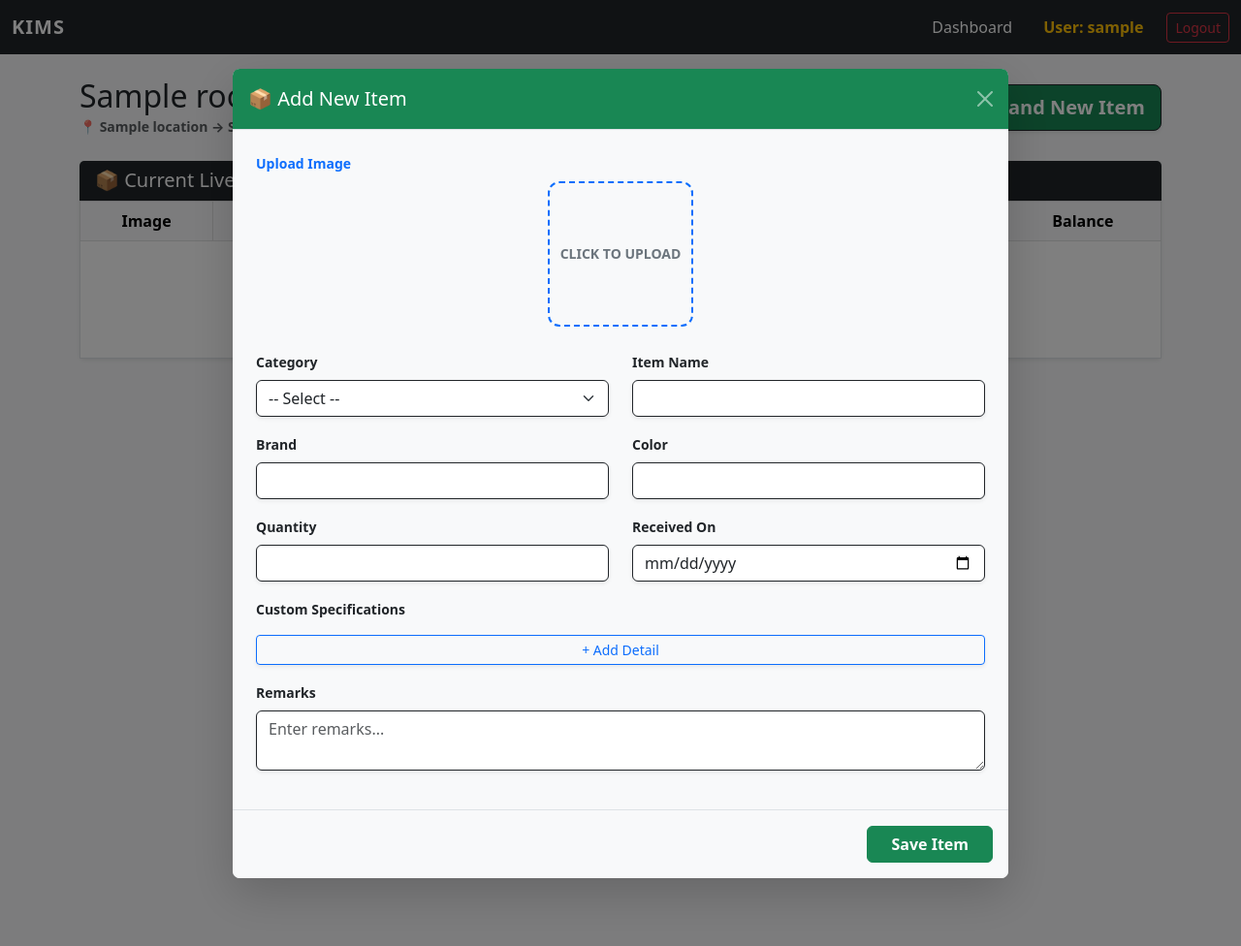
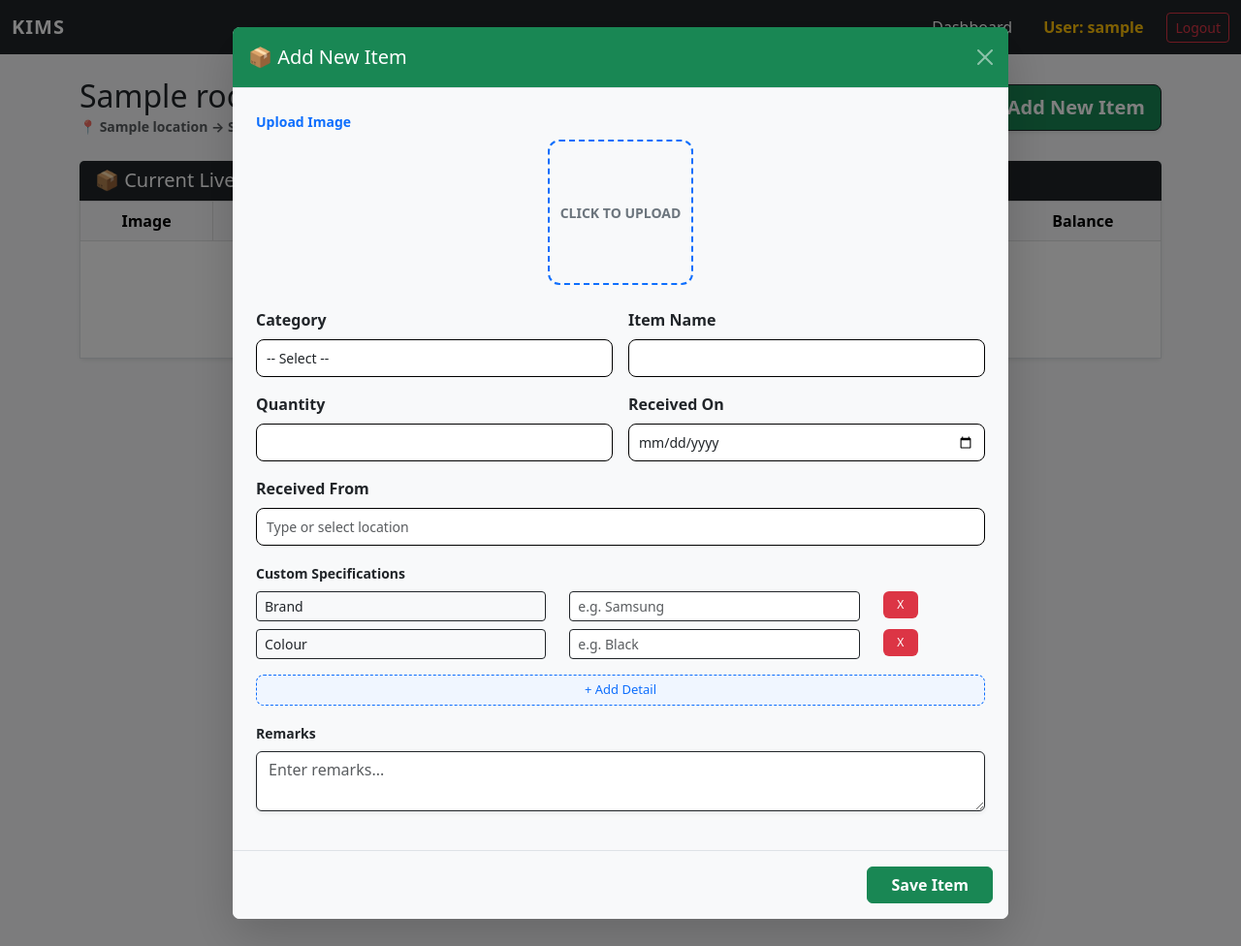
Before and after one commit to sambhavsharma27/KIMS, a Django app: page /room/1/ledger/ in a window 1280 px wide, after a click on "➕ Add New Item". Shown: the whole page at 97% size. Run offline with Django 5.2, Linux system fonts and the light colour scheme; a user stored in the database is signed in; tables that the repository leaves empty hold one stand-in row (values such as "Sample post"); data that the repository does not hold is empty; some libraries are stand-ins or nearby versions.

Commit message:
Add New Items changes

```diff
--- /dev/null
+++ b/inventory/static/css/inventory-ui.css
@@ -0,0 +1,78 @@
+
+   /* ===== Custom Specifications UI Fix ===== */
+
+.spec-input {
+    border: none !important;
+    background: #f8f9fa;
+    border-radius: 8px;
+    padding: 6px 10px;
+    font-size: 13px;
+}
+
+.spec-input:focus {
+    outline: none;
+    box-shadow: 0 0 0 2px rgba(13,110,253,0.15);
+    background: #fff;
+}
+
+/* Small Red Remove Button */
+.remove-btn {
+    background: #dc3545;
+    border: none;
+    color: white;
+    border-radius: 6px;
+    font-size: 12px;
+    padding: 2px 6px;
+    height: 28px;
+    width: 36px;
+    display: flex;
+    align-items: center;
+    justify-content: center;
+}
+
+.remove-btn:hover {
+    background: #bb2d3b;
+}
+
+/* Smaller Add Button */
+.add-spec-btn {
+    font-size: 13px;
+    padding: 5px 10px;
+    border-radius: 8px;
+    border: 1px dashed #0d6efd;
+    background: #f0f6ff;
+    color: #0d6efd;
+}
+
+.add-spec-btn:hover {
+    background: #e7f1ff;
+}
+
+/* Reduce spacing */
+.spec-row {
+    margin-bottom: 6px !important;
+}
+/* ===== Remarks Styling ===== */
+
+.remarks-input {
+    border: none !important;
+    background: #f8f9fa;
+    border-radius: 8px;
+    padding: 8px 10px;
+    font-size: 13px;
+    resize: none; /* optional: remove drag resize */
+}
+
+.remarks-input:focus {
+    outline: none;
+    box-shadow: 0 0 0 2px rgba(13,110,253,0.15);
+    background: #fff;
+}
+/* Top Form Fields - Black Border */
+.modern-input {
+    border: 1px solid #000 !important;
+    border-radius: 8px;
+    padding: 8px 10px;
+    font-size: 14px;
+    background: #fff;
+}
--- a/inventory/templates/inventory/room_ledger.html
+++ b/inventory/templates/inventory/room_ledger.html
@@ -1,8 +1,12 @@
 {% extends 'inventory/base.html' %}
+{% load static %}
 
 {% block content %}
+
+<link rel="stylesheet" href="{% static 'css/inventory-ui.css' %}">
 <style>
     /* Advanced Image Upload & UI Styling */
+
     .custom-file-upload {
         border: 2px dashed #0d6efd;
         border-radius: 12px;
@@ -18,6 +22,7 @@
         position: relative;
         transition: all 0.2s;
     }
+
     .custom-file-upload:hover { background-color: #e9ecef; border-color: #0a58ca; }
     .upload-placeholder { display: flex; flex-direction: column; align-items: center; color: #6c757d; }
     .image-preview-wrapper { width: 100%; height: 100%; border-radius: 10px; overflow: hidden; }
@@ -30,6 +35,89 @@
     }
     .item-name-link:hover, .balance-link:hover { text-decoration: underline !important; cursor: pointer; }
     .table-hover-shadow:hover { background-color: rgba(0,0,0,0.02); }
+    /* ===== Remarks Styling ===== */
+
+
+/* ===== Custom Specifications UI Fix ===== */
+
+.spec-input {
+    border: none !important;
+    background: #f8f9fa;
+    border-radius: 8px;
+    padding: 6px 10px;
+    font-size: 13px;
+}
+
+.spec-input:focus {
+    outline: none;
+    box-shadow: 0 0 0 2px rgba(13,110,253,0.15);
+    background: #fff;
+}
+
+/* Small Red Remove Button */
+.remove-btn {
+    background: #dc3545;
+    border: none;
+    color: white;
+    border-radius: 6px;
+    font-size: 12px;
+    padding: 2px 6px;
+    height: 28px;
+    width: 36px;
+    display: flex;
+    align-items: center;
+    justify-content: center;
+}
+
+.remove-btn:hover {
+    background: #bb2d3b;
+}
+
+/* Smaller Add Button */
+.add-spec-btn {
+    font-size: 13px;
+    padding: 5px 10px;
+    border-radius: 8px;
+    border: 1px dashed #0d6efd;
+    background: #f0f6ff;
+    color: #0d6efd;
+}
+
+.add-spec-btn:hover {
+    background: #e7f1ff;
+}
+
+/* Reduce spacing */
+.spec-row {
+    margin-bottom: 6px !important;
+}
+/* ===== Remarks Styling ===== */
+
+.remarks-input {
+    border: none !important;
+    background: #f8f9fa;
+    border-radius: 8px;
+    padding: 8px 10px;
+    font-size: 13px;
+    resize: none; /* optional: remove drag resize */
+}
+
+.remarks-input:focus {
+    outline: none;
+    box-shadow: 0 0 0 2px rgba(13,110,253,0.15);
+    background: #fff;
+}
+/* Top Form Fields - Black Border */
+.modern-input {
+    border: 1px solid #000 !important;
+    border-radius: 8px;
+    padding: 8px 10px;
+    font-size: 14px;
+    background: #fff;
+}
+
+/* Focus Effect (keep modern feel) */
+
 </style>
 
 <div class="d-flex justify-content-between align-items-center mb-4 mt-3">
@@ -38,7 +126,7 @@
         <small class="text-muted fw-bold">📍 {{ location.name }} &rarr; {{ building.name }} &rarr; {{ floor.name }}</small>
     </div>
     <button type="button" class="btn btn-success shadow-sm btn-lg fw-bold border-dark" data-bs-toggle="modal" data-bs-target="#addNewItemModal">
-        ➕ Add Brand New Item
+        ➕ Add New Item
     </button>
 </div>
 
@@ -82,9 +170,9 @@
                                     {% if item.specifications %}
                                         {% for key, val in item.specifications.items %}
                                             <div class="row mb-2 spec-row-item">
-                                                <div class="col-5"><input type="text" class="form-control form-control-sm border-dark" name="spec_keys[]" value="{{ key }}" required></div>
-                                                <div class="col-5"><input type="text" class="form-control form-control-sm border-dark" name="spec_values[]" value="{{ val }}" required></div>
-                                                <div class="col-2"><button type="button" class="btn btn-sm btn-danger w-100" onclick="this.parentElement.parentElement.remove()">X</button></div>
+                                                <div class="col-5"><input type="text" class="form-control form-control-sm spec-input" name="spec_keys[]" value="{{ key }}" required></div>
+                                                <div class="col-5"><input type="text" class="form-control form-control-sm spec-input" name="spec_values[]" value="{{ val }}" required></div>
+                                                <div class="col-2"><button type="button" class="remove-btn" onclick="this.parentElement.parentElement.remove()">X</button></div>
                                             </div>
                                         {% endfor %}
                                     {% endif %}
@@ -160,43 +248,55 @@
                             </div>
                         </div>
                     </div>
-                    <div class="row mb-3">
+                    <div class="row g-3 mb-3">
                         <div class="col-md-6">
-                            <label class="form-label fw-bold small">Category</label>
-                            <select class="form-select border-dark shadow-sm" name="category" required>
+                            <label class="form-label fw-semibold">Category</label>
+                            <select class="form-control modern-input" name="category" required>
                                 <option value="">-- Select --</option>
-                                {% for cat in categories %} <option value="{{ cat.id }}">{{ cat.name }}</option> {% endfor %}
+                                {% for cat in categories %}
+                                    <option value="{{ cat.id }}">{{ cat.name }}</option>
+                                {% endfor %}
                             </select>
                         </div>
+
                         <div class="col-md-6">
-                            <label class="form-label fw-bold small">Item Name</label>
-                            <input type="text" class="form-control border-dark shadow-sm" name="item_name" required>
+                            <label class="form-label fw-semibold">Item Name</label>
+                            <input type="text" class="form-control modern-input" name="item_name" required>
                         </div>
-                    </div>
-                    <div class="row mb-3">
+
                         <div class="col-md-6">
-                            <label class="form-label fw-bold small">Brand</label>
-                            <input type="text" class="form-control border-dark shadow-sm" name="item_brand">
+                            <label class="form-label fw-semibold">Quantity</label>
+                            <input type="number" class="form-control modern-input" name="quantity" min="1" required>
                         </div>
+
                         <div class="col-md-6">
-                            <label class="form-label fw-bold small">Color</label>
-                            <input type="text" class="form-control border-dark shadow-sm" name="item_colour">
+                            <label class="form-label fw-semibold">Received On</label>
+                            <input type="date" class="form-control modern-input" name="received_on" required>
                         </div>
-                    </div>
-                    <div class="row mb-3">
-                        <div class="col-md-6">
-                            <label class="form-label fw-bold small">Quantity</label>
-                            <input type="number" class="form-control border-dark shadow-sm" name="quantity" min="1" required>
-                        </div>
-                        <div class="col-md-6">
-                            <label class="form-label fw-bold small">Received On</label>
-                            <input type="date" class="form-control border-dark shadow-sm" name="received_on">
+
+                        <div class="col-12">
+                            <label class="form-label fw-semibold" >Received From</label>
+                            <input type="text" class="form-control modern-input" name="received_from"
+                                list="locationsList" placeholder="Type or select location" required>
                         </div>
                     </div>
                     <div class="mb-3">
                         <label class="form-label fw-bold small">Custom Specifications</label>
-                        <div id="specs-container" class="mb-2"></div>
-                        <button type="button" class="btn btn-outline-primary btn-sm w-100 shadow-sm" onclick="addSpecRow('specs-container')">+ Add Detail</button>
+                        <div id="specs-container" class="mb-2">
+                            <div class="row mb-2">
+                                <div class="col-5"><input type="text" class="form-control form-control-sm border-dark bg-light" name="spec_keys[]" value="Brand" readonly></div>
+                                <div class="col-5"><input type="text" class="form-control form-control-sm border-dark" name="spec_values[]" placeholder="e.g. Samsung" ></div>
+                                <div class="col-2"><button type="button" class="remove-btn" onclick="this.parentElement.parentElement.remove()">X</button></div>
+                                <div class="col-2"></div>
+                            </div>
+                            <div class="row mb-2">
+                                <div class="col-5"><input type="text" class="form-control form-control-sm border-dark bg-light" name="spec_keys[]" value="Colour" readonly></div>
+                                <div class="col-5"><input type="text" class="form-control form-control-sm border-dark" name="spec_values[]" placeholder="e.g. Black" ></div>
+                                <div class="col-2"><button type="button" class="remove-btn" onclick="this.parentElement.parentElement.remove()">X</button></div>
+                                <div class="col-2"></div>
+                            </div>
+                        </div>
+                        <button type="button" class="btn w-100 mt-2 add-spec-btn" onclick="addSpecRow('specs-container')">+ Add Detail</button>
                     </div>
                     <div class="mb-3 mt-3">
                         <label class="form-label fw-bold small">Remarks</label>
@@ -257,7 +357,9 @@
 
                             <label class="form-label fw-bold small">Specifications</label>
                             <div id="edit-specs-container" class="mb-2"></div>
-                            <button type="button" class="btn btn-outline-primary btn-sm w-100 shadow-sm" onclick="addSpecRow('edit-specs-container')">
+                            <button type="button"
+                                class="btn w-100 mt-2 add-spec-btn"
+                                onclick="addSpecRow('edit-specs-container')">
                                 + Add Detail
                             </button>
 
@@ -300,7 +402,7 @@
                         </div>
                         <div class="col-md-3">
                             <label class="form-label fw-bold small">Quantity <span id="txStockLabel" class="badge bg-light text-primary ms-1"></span></label>
-                            <input type="number" class="form-control border-dark shadow-sm" name="transaction_quantity" id="txQuantityInput" min="1" oninput="validateQuantity()" required>
+                            <input type="number" class="form-control border-dark shadow-sm" name="transaction_quantity" id="txQuantityInput" min="1" oninput="validateQuantity()" required placeholder="1">
                         </div>
                         <div class="col-md-3">
                             <label class="form-label fw-bold small">Date</label>
@@ -369,16 +471,25 @@
 
     // Dynamic Specs logic
     function addSpecRow(containerId) {
-        const container = document.getElementById(containerId);
-        const div = document.createElement('div');
-        div.className = 'row mb-2';
-        div.innerHTML = `
-            <div class="col-5"><input type="text" class="form-control form-control-sm border-dark" name="spec_keys[]" placeholder="Detail" required></div>
-            <div class="col-5"><input type="text" class="form-control form-control-sm border-dark" name="spec_values[]" placeholder="Value" required></div>
-            <div class="col-2"><button type="button" class="btn btn-sm btn-danger w-100" onclick="this.parentElement.parentElement.remove()">X</button></div>
-        `;
-        container.appendChild(div);
-    }
+    const container = document.getElementById(containerId);
+    const div = document.createElement('div');
+    div.className = 'row spec-row';
+
+    div.innerHTML = `
+        <div class="col-5">
+            <input type="text" class="form-control form-control-sm spec-input" name="spec_keys[]" placeholder="Detail">
+        </div>
+        <div class="col-5">
+            <input type="text" class="form-control form-control-sm spec-input" name="spec_values[]" placeholder="Value">
+        </div>
+        <div class="col-2">
+            <button type="button" class="remove-btn"
+                onclick="this.parentElement.parentElement.remove()">✕</button>
+        </div>
+    `;
+
+    container.appendChild(div);
+}
 
     // Open Edit Modal & Populate Data
     function openQuickUpdateModal(row) {
--- a/inventory/templates/inventory/spatial_selector.html
+++ b/inventory/templates/inventory/spatial_selector.html
@@ -107,7 +107,7 @@
         width: 100%;
         height: 100%;
         object-fit: cover;
-        transition: transform 0.4s ease;
+        transition: transform 0.34s ease;
     }
     .spatial-card:hover .card-img-cover {
         transform: scale(1.04);
--- a/inventory/views.py
+++ b/inventory/views.py
@@ -89,19 +89,22 @@ def add_new_item_from_modal_view(request, room_id):
     if request.method == 'POST':
         category_id = request.POST.get('category')
         item_name = request.POST.get('item_name').strip().title()
-        item_brand = request.POST.get('item_brand', '').strip().title()
-        item_colour = request.POST.get('item_colour', '').strip().title()
 
-        # Capture the new quantity, date, and remarks from the form
+        # Capture the new quantity, date, remarks, and received_from from the form
         quantity = int(request.POST.get('quantity', 1))
         received_on = request.POST.get('received_on')
         remarks = request.POST.get('remarks', 'Initial stock entry.')
+        received_from = request.POST.get('received_from', '').strip().title()
         catalog_image = request.FILES.get('catalog_image')
 
-        # Handle Dynamic Specs
+        # Handle Dynamic Specs (Brand & Colour now come as the first two spec rows)
         keys = request.POST.getlist('spec_keys[]')
         values = request.POST.getlist('spec_values[]')
         specs = {k.strip().title(): v.strip().title() for k, v in zip(keys, values) if k.strip()}
+
+        # Extract Brand and Colour from specs to save in dedicated model fields
+        item_brand = specs.pop('Brand', '')
+        item_colour = specs.pop('Colour', '')
 
         new_item = Item.objects.create(
             name=item_name,
@@ -119,7 +122,7 @@ def add_new_item_from_modal_view(request, room_id):
             transaction_type='RECEIPT',
             quantity=quantity,
             remarks=remarks,
-            # Use the provided date, or fallback to today if left blank
+            received_from=received_from,
             date_recorded=received_on if received_on else timezone.now().date()
         )
 
@@ -152,6 +155,7 @@ def room_ledger(request, room_id):
     context = {
         'room': room, 'location': room.floor.building.location, 'building': room.floor.building,
         'floor': room.floor, 'live_items': live_items, 'categories': Category.objects.all(),
+        'locations': Location.objects.filter(is_active=True),
     }
     return render(request, 'inventory/room_ledger.html', context)
 
```
